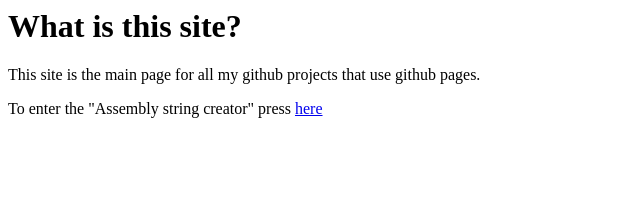
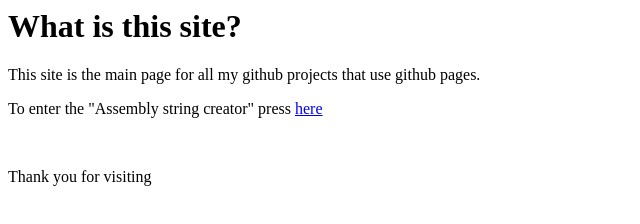
Before and after one commit to tomal07/tomal07.github.io, a plain HTML site: page index.html in a window 1280 px wide. Shown: the whole page, without its empty margins (0-640 px from the left). Drawn offline with Linux system fonts and the light colour scheme.

Commit message:
added a little text at the bottom

```diff
--- a/index.html
+++ b/index.html
@@ -6,5 +6,7 @@
   <h1>What is this site?</h1>
   <p>This site is the main page for all my github projects that use github pages.</p>
   <p>To enter the "Assembly string creator" press <a href="assemblysite">here</a></p>
+  <br>
+  <p>Thank you for visiting</p>
 </body>
 </html>
```
